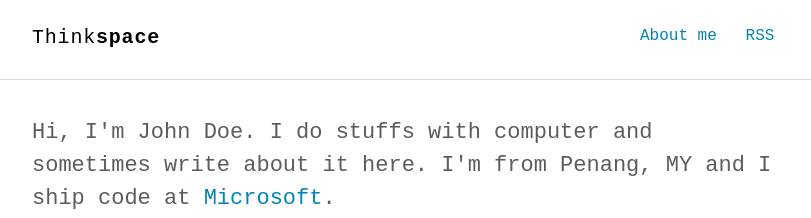
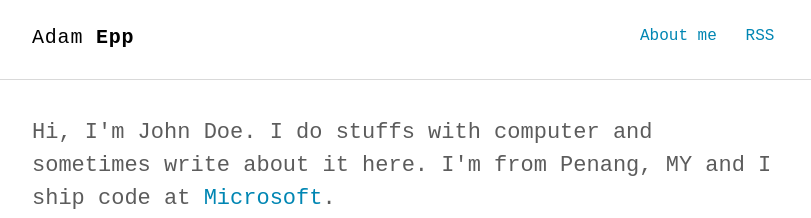
Before and after one commit to AdamEpp/AdamEpp.github.io, a Jekyll site: the page built from index.html, in a window 1280 px wide. Shown: the top 218 px of the page, without its empty margins (232-1043 px from the left). Built offline with Jekyll 4.4.1, drawn with Linux system fonts in a browser that asks for light colours; some web fonts are replaced.

Commit message:
Update _config.yml

```diff
--- a/_config.yml
+++ b/_config.yml
@@ -1,6 +1,6 @@
 # Site settings
-title_left    : "Think"
-title_right   : "space" # default: ""
+title_left    : "Adam"
+title_right   : " Epp" # default: ""
 description   : "Minimalist Jekyll theme for technical writing blog."
 keywords      : "Jekyll, theme, free, download, SEO, blog, web, minimalist, thinkspace"
 url           : https://heiswayi.github.io/thinkspace # site url
```
